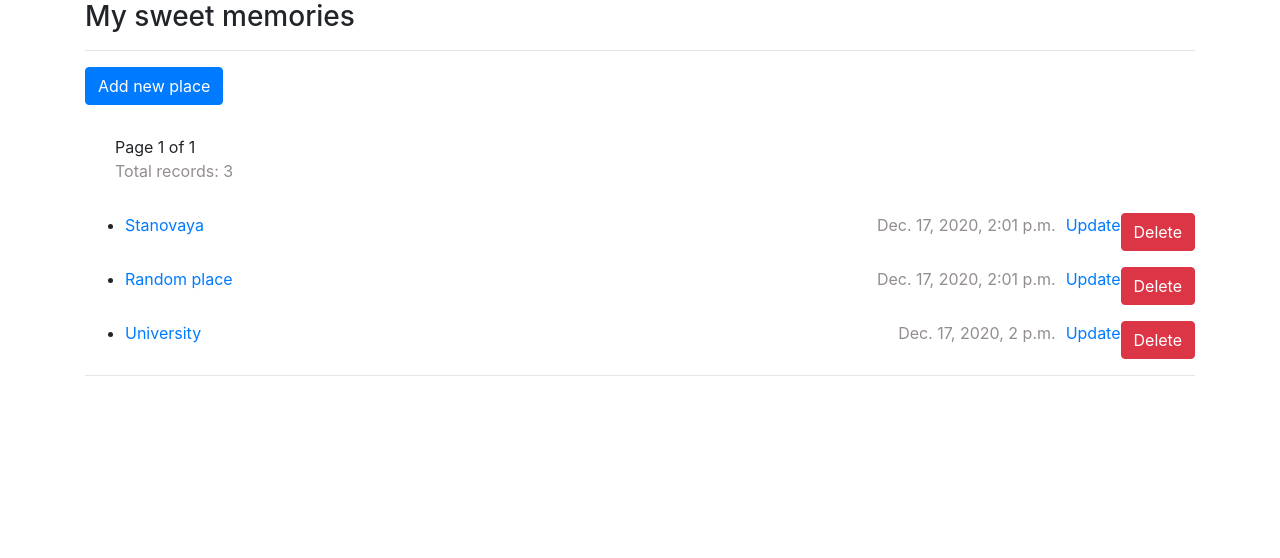
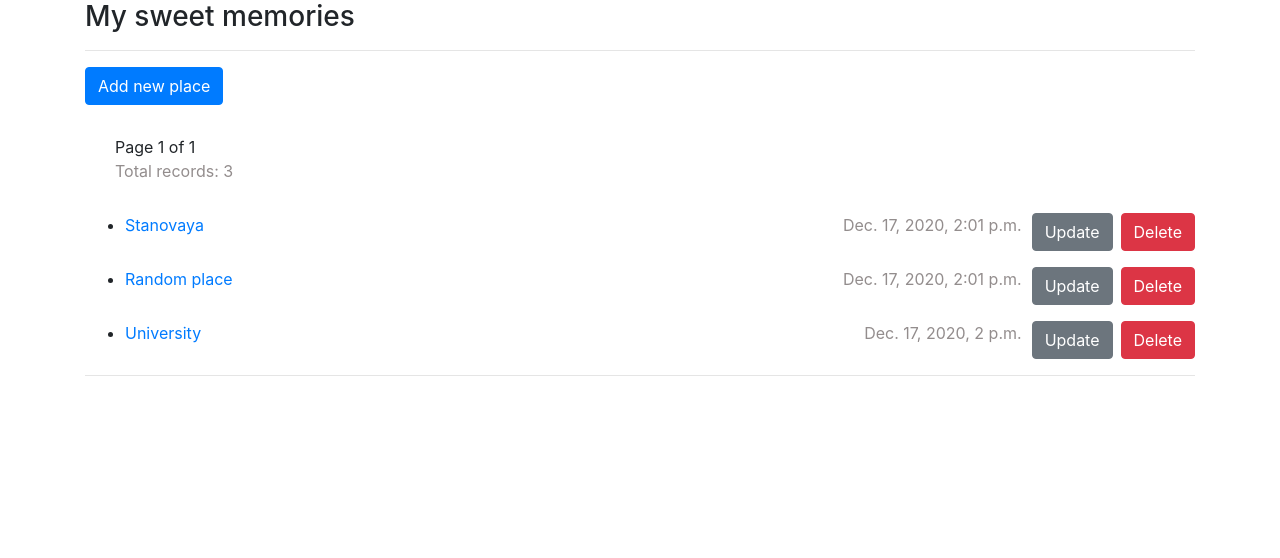
Before and after one commit to rsh-12/remember-places, a Django app: page /memories/ in a window 1280 px wide. Shown: the part 118-676 px from the top of the page. Run offline with Django 3.2, Linux system fonts and the light colour scheme; a user stored in the database is signed in; data comes from the database, SQL or seed files in the repository; some libraries are stand-ins or nearby versions.

Commit message:
Add style for update btn

```diff
--- a/templates/memories/memories.html
+++ b/templates/memories/memories.html
@@ -50,7 +50,10 @@
                     <div class="d-flex justify-content-between">
                         <span class="created">{{ place.created_at }}</span>
 
-                        <a href="{% url 'memories:update' place.id %}">Update</a>
+                        <div>
+                            <a class="btn btn-secondary mr-2"
+                               href="{% url 'memories:update' place.id %}">Update</a>
+                        </div>
 
                         <form action="{% url 'memories:delete' place.id %}" method="post">
                             {% csrf_token %}
```
